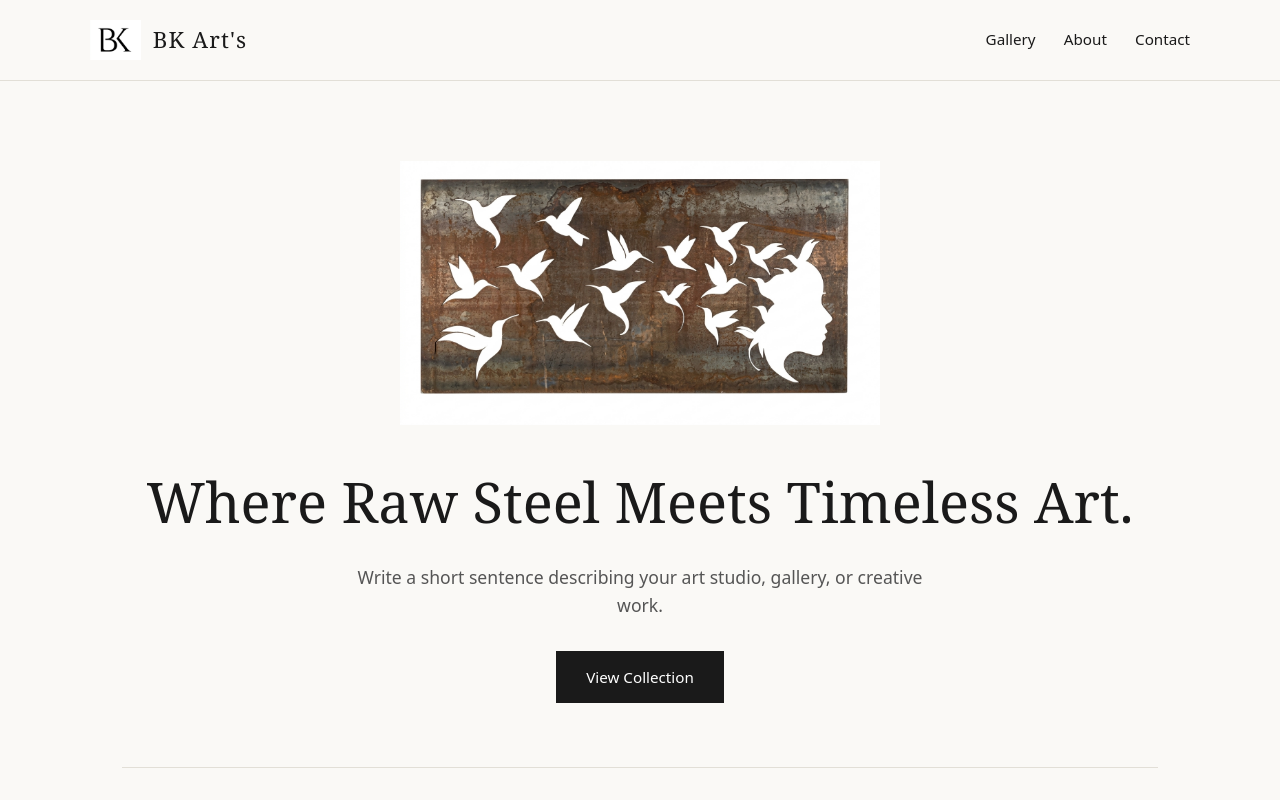
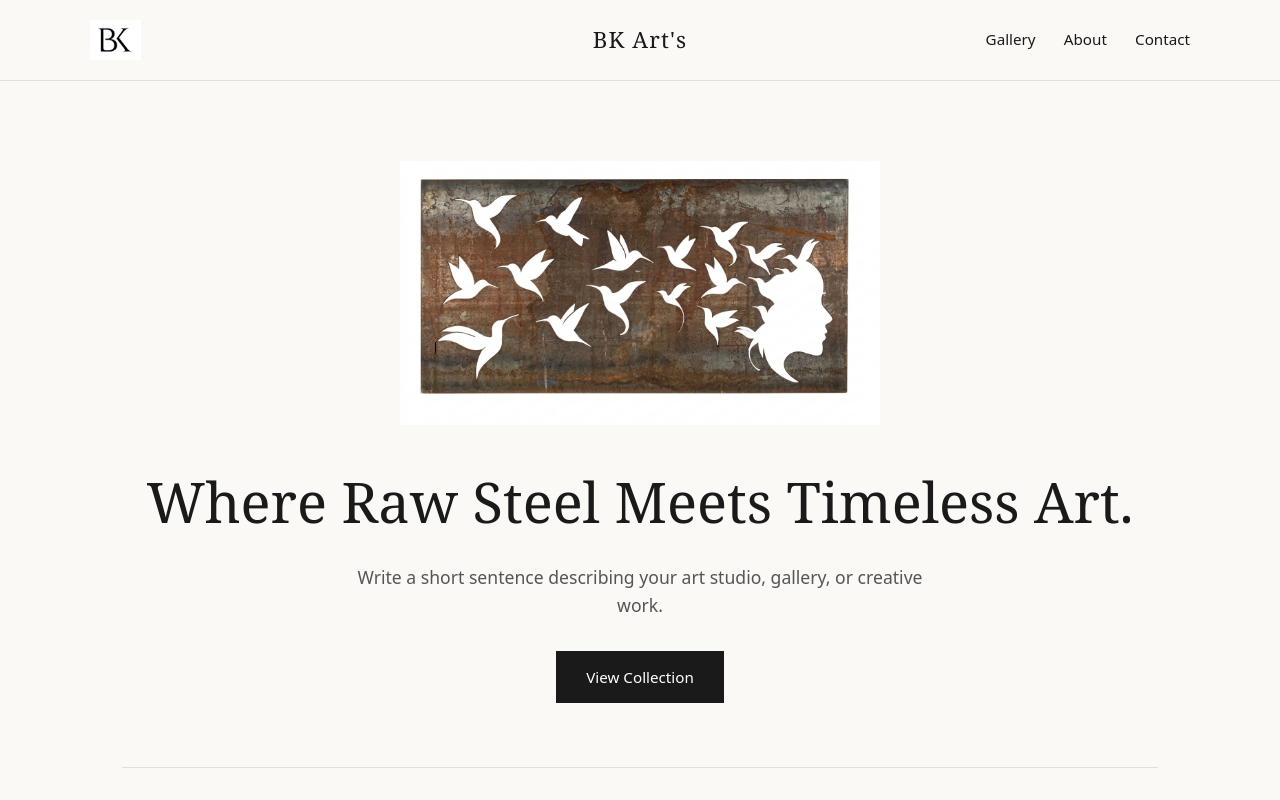
Before and after one commit to qwssolutions/BK-ARTS, a plain HTML site: page index.html in a window 1280 px wide. Shown: the top 800 px of the page. Drawn offline with Linux system fonts and the light colour scheme.

Commit message:
Update index.html

```diff
--- a/index.html
+++ b/index.html
@@ -49,14 +49,15 @@
       z-index: 10;
     }
 
-    .nav-wrap {
+
+   .nav-wrap {
       max-width: 1100px;
       margin: 0 auto;
       display: flex;
       justify-content: space-between;
       align-items: center;
+      position: relative;
     }
-
         .brand {
       display: flex;
       align-items: center;
@@ -270,7 +271,7 @@
     <div class="nav-wrap">
       <a href="#" class="brand">
         <img src="BK%20WEB/BKlogo.jpg" alt="BK Art Logo" />
-        <span>BK Art's</span>
+        <span style="position: absolute; left: 50%; transform: translateX(-50%); white-space: nowrap;">BK Art's</span>
       </a>
       <nav>
         <a href="#gallery">Gallery</a>
```
